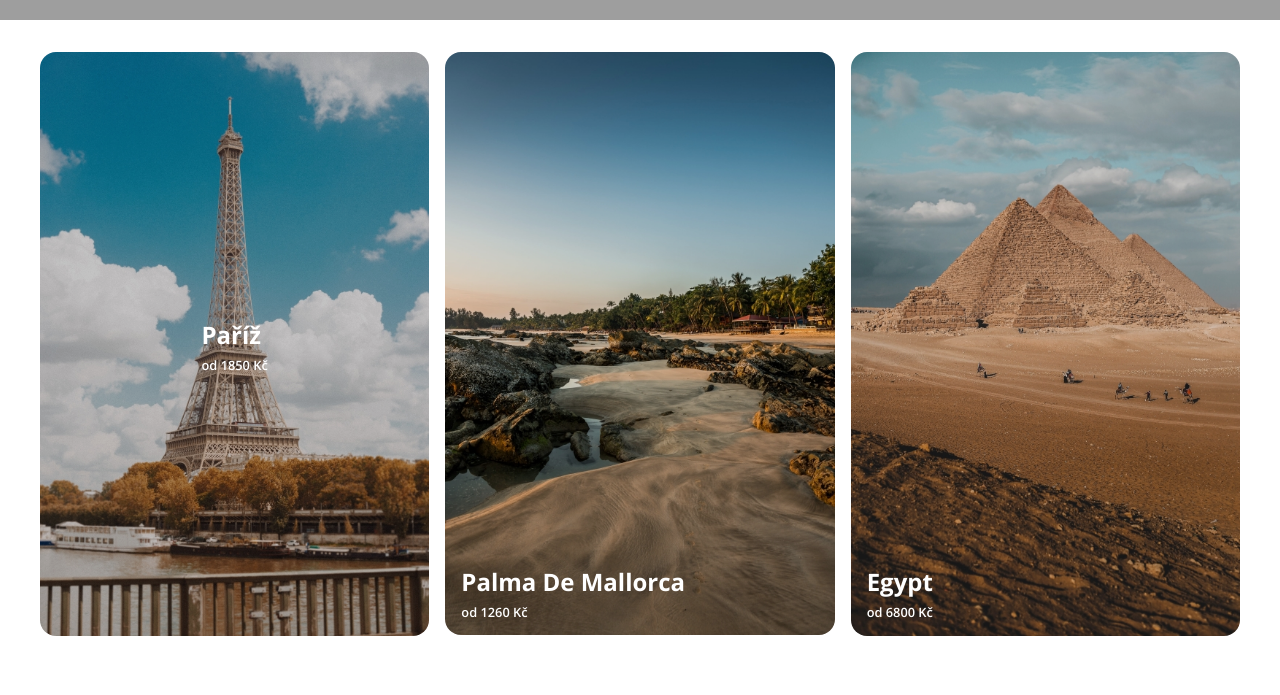
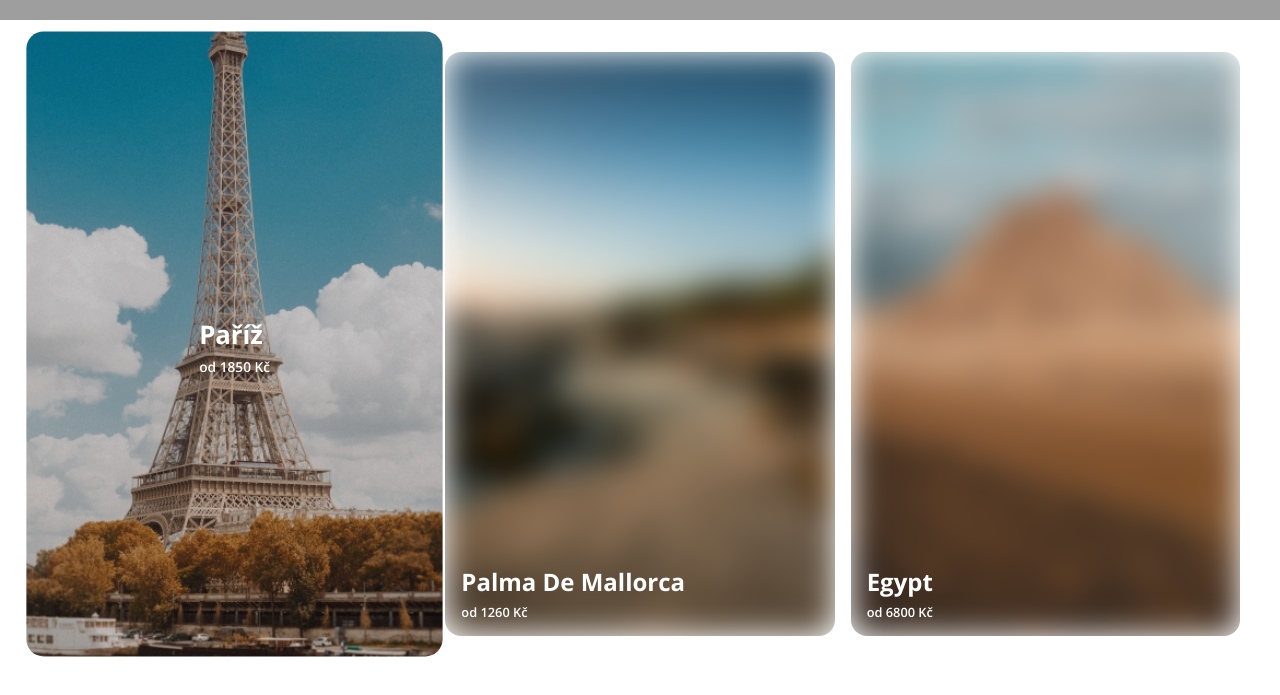
Before and after one commit to pslib-cz/2023-p2a-web-tur-cile-Matthew768AOD, a plain HTML site: page index.html in a window 1280 px wide. In both pictures the pointer is over the link 234 px from the left and 408 px from the top of the page. Shown: the part 65-760 px from the top of the page. Drawn offline with nearby package versions, Linux system fonts and the light colour scheme; grey boxes are pictures that could not be loaded.

Commit message:
complete

```diff
--- a/assets/css/style.css
+++ b/assets/css/style.css
@@ -25,15 +25,20 @@ html {
     color: inherit;
     border-radius: 1em;
     text-decoration: none;
+    overflow: hidden;
     /* max-height: 80vh; */
 }
 .categories__item:hover {
-    box-shadow: 0 0 8px 2px var(--text-light);
-
+    transition: .5s;
+    transform: scale(1.07);
 }
 .categories__item-image {
     filter: brightness(0.9) saturate(1) contrast(1);
     border-radius: 1em;
+}
+.categories__item:hover .categories__item-image {
+    transition: transform 2s;
+    transform: scale(1.4);
 }
 .categories__item-description {
     padding: 1em;
@@ -45,31 +50,14 @@ html {
     transition: left .53s, bottom .53s, transform .53s;
 }
 /* TODO */
-
 .categories__item:hover .categories__item-description{
-
     left: 50%;
     transform: translateY(50%) translateX(-50%);
     bottom: 50%;
-
-
 }
-
-
-
-
-
-
-
-
-
-
-
-
-
-
-
-
+.categories__item:not(:hover) .categories__item-image{
+    filter: blur(1rem);
+}
 /* Global */
 .img-responsive {
     width: 100%;
```
